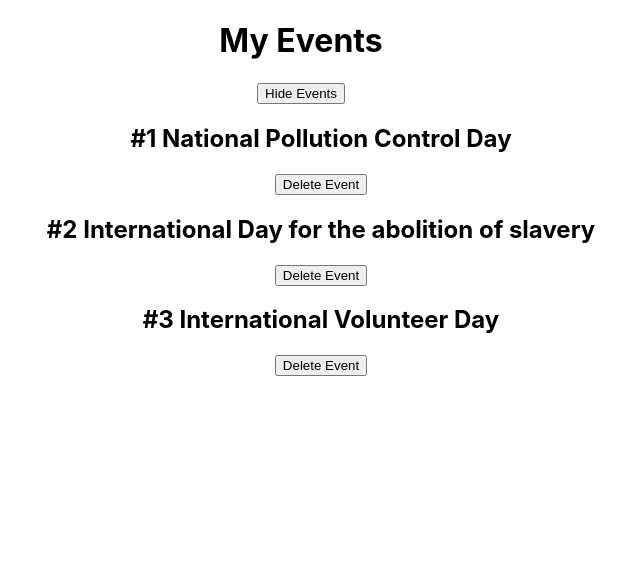
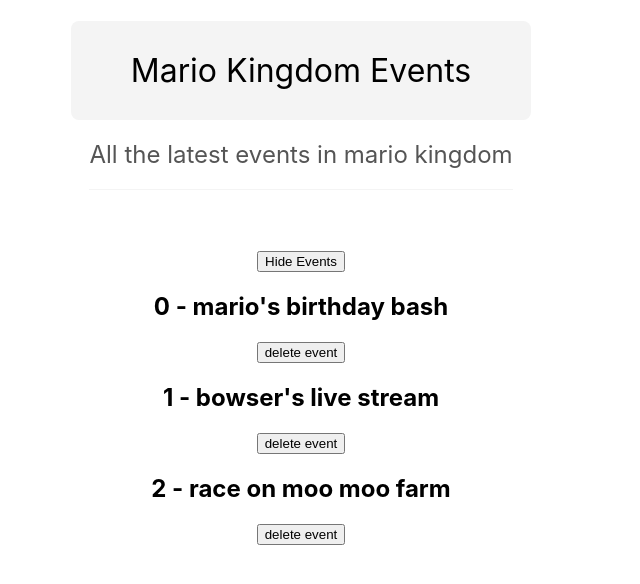
Before and after one commit to elvan/event-list-app-react-basics, a React (Create React App) app: page / in a window 1280 px wide. Shown: the top 584 px of the page, without its empty margins (339-979 px from the left). Built offline with nearby package versions, Linux system fonts and the light colour scheme.

Commit message:
create a title component

```diff
--- a/src/App.js
+++ b/src/App.js
@@ -1,48 +1,44 @@
 import { useState } from 'react';
 import './App.css';
+import Title from './components/Title';
 
 function App() {
+  const [showEvents, setShowEvents] = useState(true);
   const [events, setEvents] = useState([
-    {
-      id: 1,
-      title: 'National Pollution Control Day'
-    },
-    {
-      id: 2,
-      title: 'International Day for the abolition of slavery'
-    },
-    {
-      id: 3,
-      title: 'International Volunteer Day'
-    }
+    { title: "mario's birthday bash", id: 1 },
+    { title: "bowser's live stream", id: 2 },
+    { title: 'race on moo moo farm', id: 3 },
   ]);
 
-  const [showEvents, setShowEvents] = useState(true);
-
-  const handleDeleteEvent = (id) => {
-    setEvents((prevEvents) => prevEvents.filter((event) => event.id !== id));
+  const handleClick = (id) => {
+    setEvents((prevEvents) => {
+      return prevEvents.filter((event) => id !== event.id);
+    });
   };
 
   return (
     <div className='App'>
-      <h1>My Events</h1>
-      <button onClick={() => setShowEvents(!showEvents)}>
-        {showEvents ? 'Hide' : 'Show'} Events
-      </button>
+      <Title />
+
       {showEvents && (
-        <ul>
-          {events.map((event) => (
-            <div key={event.id}>
-              <h2>
-                #{event.id} {event.title}
-              </h2>
-              <button onClick={() => handleDeleteEvent(event.id)}>
-                Delete Event
-              </button>
-            </div>
-          ))}
-        </ul>
+        <div>
+          <button onClick={() => setShowEvents(false)}>Hide Events</button>
+        </div>
       )}
+      {!showEvents && (
+        <div>
+          <button onClick={() => setShowEvents(true)}>Show Events</button>
+        </div>
+      )}
+      {showEvents &&
+        events.map((event, index) => (
+          <div key={event.id}>
+            <h2>
+              {index} - {event.title}
+            </h2>
+            <button onClick={() => handleClick(event.id)}>delete event</button>
+          </div>
+        ))}
     </div>
   );
 }
--- /dev/null
+++ b/src/components/Title.js
@@ -0,0 +1,9 @@
+export default function Title() {
+  return (
+    <div>
+      <h1 className='title'>Mario Kingdom Events</h1>
+      <br />
+      <h2 className='subtitle'>All the latest events in mario kingdom</h2>
+    </div>
+  );
+}
--- a/src/index.css
+++ b/src/index.css
@@ -11,3 +11,21 @@ code {
   font-family: source-code-pro, Menlo, Monaco, Consolas, 'Courier New',
     monospace;
 }
+
+.title {
+  display: inline-block;
+  padding: 30px 60px;
+  background: #f4f4f4;
+  border-radius: 8px;
+  font-weight: normal;
+  margin-bottom: 10px;
+}
+.subtitle {
+  display: inline-block;
+  color: #555;
+  font-weight: normal;
+  padding-bottom: 20px;
+  border-bottom: 1px solid #f4f4f4;
+  margin-top: 10px;
+  margin-bottom: 60px;
+}
```
